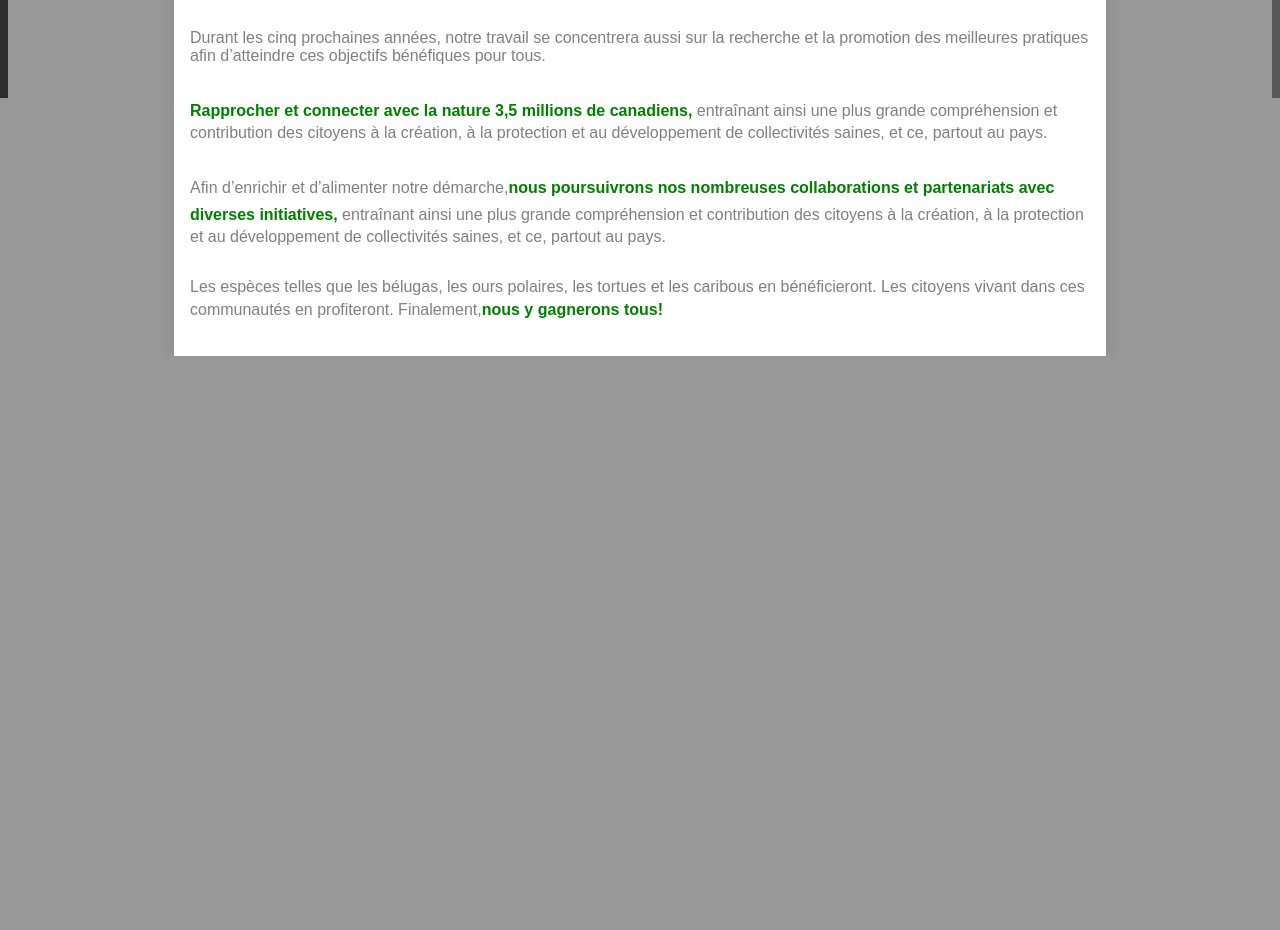
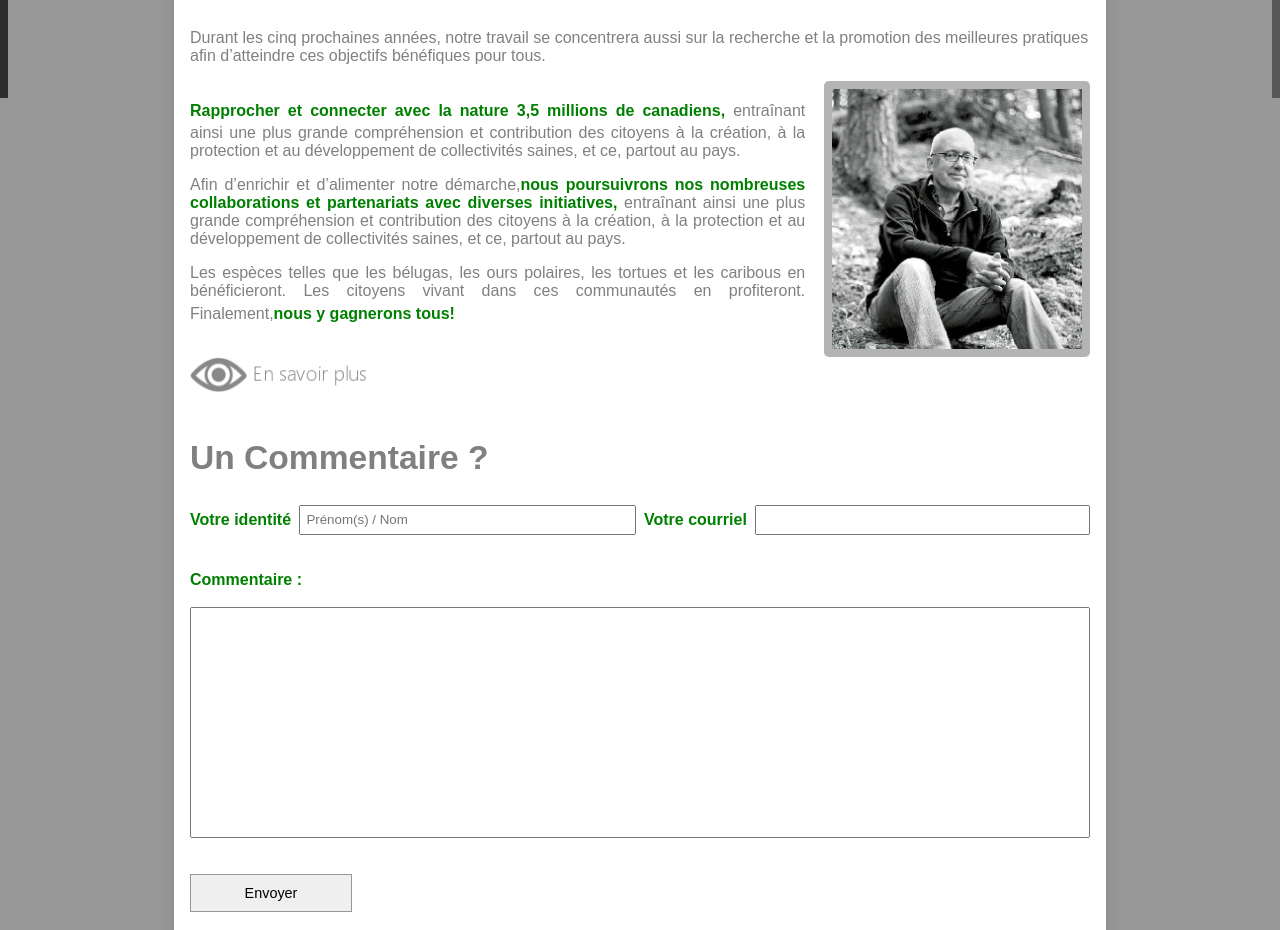
Before and after one commit to aymericricher/CoursWebAR, a plain HTML site: page rev_wwf/wwf.html in a window 1280 px wide. Shown: the part 702-1632 px from the top of the page. Before the commit the page ends 1058 px from the top, so only its background shows below. Drawn offline with Linux system fonts and the light colour scheme.

Commit message:
7e commit

```diff
--- a/rev_wwf/styles.css
+++ b/rev_wwf/styles.css
@@ -1,37 +1,3 @@
-
-
-.image-container {
-    position: relative;
-    display: inline-block;
-    width: 100%;
-}
-
-.main-image {
-    display: block;
-    width: 100%;
-    height: auto;
-}
-
-.overlay-text {
-    position: absolute;
-    top: 0%;
-    color: white;
-    font-size: 1.5em;
-    font-weight: bold;
-    text-shadow: 0.125em 0.125em 0.32em black;
-    background-color: green;
-    padding: 0.9em;
-    width: 95.5%;
-}
-
-.overlay-image {
-    position: absolute;
-    bottom: 10%;
-    left: 5%;
-    height: auto;
-    border: 0.2em solid black;
-}
-
 h1 {
     background-color: green;
     color: white;
@@ -57,6 +23,49 @@ body {
     border-left: 0.5em solid #2d2d2d;
     border-right: 0.5em solid #565758;
     background-color: #989898;
+}
+
+footer {
+    position: relative;
+    display: inline-block;
+    width: 100%;
+    background-color: gray;
+    color: white;
+    text-align: left;
+    border-top: black solid 0.3em;
+    font-size: 0.8em;
+}
+
+.image-container {
+    position: relative;
+    display: inline-block;
+    width: 100%;
+}
+
+.main-image {
+    display: block;
+    width: 100%;
+    height: auto;
+}
+
+.overlay-text {
+    position: absolute;
+    top: 0%;
+    color: white;
+    font-size: 1.5em;
+    font-weight: bold;
+    text-shadow: 0.125em 0.125em 0.32em black;
+    background-color: green;
+    padding: 0.6em;
+    width: 97%;
+}
+
+.overlay-image {
+    position: absolute;
+    bottom: 10%;
+    left: 5%;
+    height: auto;
+    border: 0.2em solid black;
 }
 
 .container {
@@ -86,3 +95,60 @@ body {
     background-color: green;
     color: white;
 }
+
+.bloc {
+    display: flex;
+    align-items: flex-start;
+    gap: 1.2em;
+}
+
+.texte {
+    flex: 80%;
+    text-align: justify;
+}
+
+.photo img {
+    max-width: 15.6em;
+    height: auto;
+    border-radius: 0.3em;
+    border: rgb(180, 180, 180) solid 0.5em;
+}
+
+textarea{
+    resize: none;
+    width: 100%;
+
+}
+
+.form-row {
+    display: flex;
+    width: 100%;
+    gap: 0.5em;
+}
+
+.form-group {
+    display: flex;
+    flex-direction: row;
+    align-items: center;
+    flex: 1;
+}
+
+.form-group label {
+    margin-right: 0.5em;
+
+}
+
+.form-group input {
+    flex: 1;
+    gap: 0.5em;
+    padding: 0.4em;
+}
+
+.contact-form button {
+    padding: 0.7em;
+    width: 18%;
+    background-color: #efeff0;
+    color: black;
+    border: rgb(151, 151, 151) solid 0.09em;
+    font-size: 0.9em;
+}
--- a/rev_wwf/wwf.html
+++ b/rev_wwf/wwf.html
@@ -6,20 +6,17 @@
         <!--<img src="./elements/bg-header.png" alt="bg-header" width="935em" height="250em">-->
         <link rel="stylesheet" href="./styles.css">
         <div class="image-container">
-            <img src="./elements/bg-header.png" alt="Image principale" class="main-image">
+            <img src="./elements/bg-header.png" alt="bannière" class="main-image">
             <div class="overlay-text">WWF Canada</div>
-            <img src="./elements/logo-wwf.png" alt="Petite image" class="overlay-image">
+            <img src="./elements/logo-wwf.png" alt="logo WWf" class="overlay-image">
         </div>
     </head>
 
 
 <div class="container">
 
+    <body>
 
-
-
-
-    <body>
         <br>
         <nav class="navbar">
             <button class="nav-button">Qui sommes-nous ?</button>
@@ -27,7 +24,7 @@
             <button class="nav-button">Contribuez au bien-être des espèces</button>
         </nav>
 
-        <h2 > Notre plan d'action</h2>
+        <h2> Notre plan d'action</h2>
         <p style="color:green; font-size: 1.6em; line-height: 1.7;"> Le <span style="color:green; font-weight:bold; font: size 1.5em;">WWF-Canada</span> s engage à construire un avenir où nature et citoyen cohabitent et prospèrent. </p>
         <p> Conscients de l’importance de la nature et des espèces canadiennes, nous nous engageons à travailler pour : </p>
         <ol>
@@ -38,14 +35,50 @@
         </ol>
         <p> Durant les cinq prochaines années, notre travail se concentrera aussi sur la recherche et la promotion des meilleures pratiques afin d’atteindre ces objectifs bénéfiques pour tous.  </p>
 
-        <p><span style="color:green; font-weight:bold; font: size 0.9em; line-height: 1.7;">Rapprocher et connecter avec la nature 3,5 millions de canadiens,</span> entraînant ainsi une plus grande compréhension et contribution des citoyens à la création, à la protection et au développement de collectivités saines, et ce, partout au pays.</p>
-        <p>Afin d’enrichir et d’alimenter notre démarche,<span style="color:green; font-weight:bold; font: size 0.9em; line-height: 1.7;">nous poursuivrons nos nombreuses collaborations et partenariats avec diverses initiatives,</span> entraînant ainsi une plus grande compréhension et contribution des citoyens à la création, à la protection et au développement de collectivités saines, et ce, partout au pays.</p>
-        <p>Les espèces telles que les bélugas, les ours polaires, les tortues et les caribous en bénéficieront. Les citoyens vivant dans ces communautés en profiteront. Finalement,<span style="color:green; font-weight:bold; font: size 0.9em; line-height: 1.7;">nous y gagnerons tous!</span></p>
+        <div class="bloc">
+            <div class="texte">
+                <p><span style="color:green; font-weight:bold; font: size 0.9em; line-height: 1.7">Rapprocher et connecter avec la nature 3,5 millions de canadiens,</span> entraînant ainsi une plus grande compréhension et contribution des citoyens à la création, à la protection et au développement de collectivités saines, et ce, partout au pays.</p>
+                <p>Afin d’enrichir et d’alimenter notre démarche,<span style="color:green; font-weight:bold; font: size 0.9em">nous poursuivrons nos nombreuses collaborations et partenariats avec diverses initiatives,</span> entraînant ainsi une plus grande compréhension et contribution des citoyens à la création, à la protection et au développement de collectivités saines, et ce, partout au pays.</p>
+                <p>Les espèces telles que les bélugas, les ours polaires, les tortues et les caribous en bénéficieront. Les citoyens vivant dans ces communautés en profiteront. Finalement,<span style="color:green; font-weight:bold; font: size 0.9em; line-height: 1.7;">nous y gagnerons tous!</span></p>
+            </div>
+            <div class="photo">
+                <img src="./elements/perso.png" alt="Personnage">
+            </div>
+        </div>
 
+        <img src="./elements/button.png" alt="En savoir plus" width=300em height=auto >
+        <br>
+
+        <h2>Un Commentaire ?</h2>
+
+        <form class="contact-form" action="mailto:richayme1@gmail.com" method="post">
+            <div class="form-row">
+                <div class="form-group">
+                    <label style="color:green; font-weight:bold; font: size 1.1em" for="name">Votre identité</label>
+                    <input placeholder="Prénom(s) / Nom" type="text" id="name" name="name">
+                </div>
+                <div class="form-group">
+                    <label style="color:green; font-weight:bold; font: size 1.1em" for="email">Votre courriel</label>
+                    <input type="email" id="email" name="email">
+                </div>
+            </div>
+            <br><br>
+            <label style="color:green; font-weight:bold; font: size 1.1em" for="comment">Commentaire :</label><br><br>
+            <textarea id="comment" name="comment" rows = "15" ></textarea><br><br><br>
+
+            <button type="submit">Envoyer</button>
+        </form>
+
+        <br>
+        <img src="./elements/gift.png" alt="footer" style="border-radius: 1.0em;" width="100%" height="auto">
+        <br><br>
 
     </body>
+
 </div>
-
+<footer>
+        <p>&nbsp;&nbsp;&nbsp;Sources : Textes / photos WWF - http://www.wwf.ca/fr/</p>
+</footer>
 
 
 
```
Lines whose indentation alone changed are shown as unchanged.
